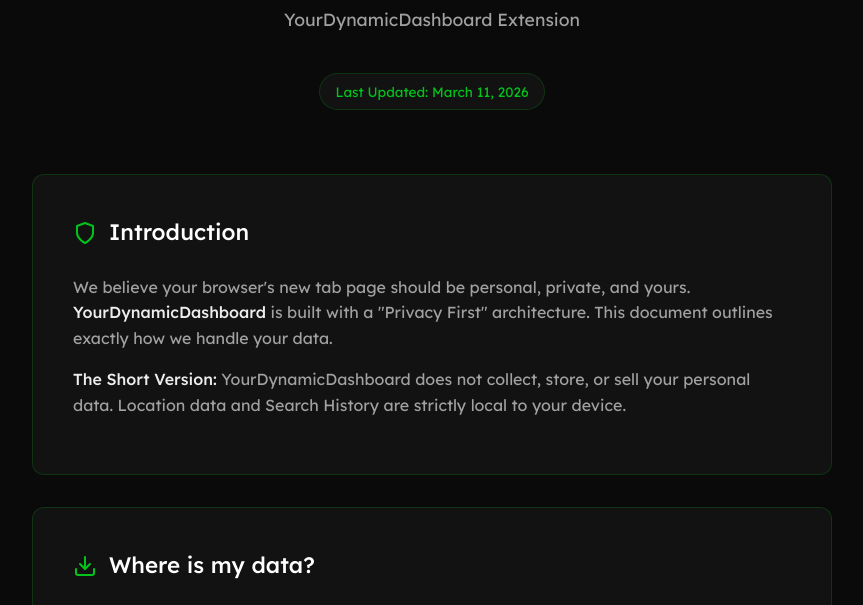
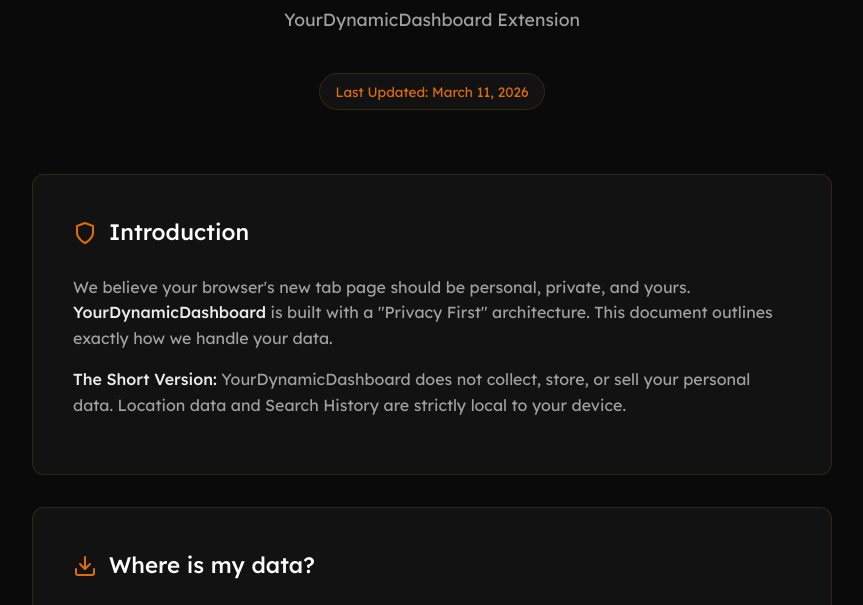
Before and after one commit to xtditom/YourDynamicDashboard, a browser extension: page privacy-policy.html in a window 1280 px wide. Shown: the part 131-736 px from the top of the page, without its empty margins (208-1071 px from the left). Drawn offline with Linux system fonts and the light colour scheme.

Commit message:
updated privacy policy css

```diff
--- a/privacy-policy.html
+++ b/privacy-policy.html
@@ -16,8 +16,8 @@
         --card-bg: #121212;
         --text-primary: #ededed;
         --text-secondary: #a1a1a1;
-        --accent-color: #00c41a; /* Brand matched to the Toxin theme */
-        --border-color: #00ff1525;
+        --accent-color: #dd6d04;
+        --border-color: #ffa60025;
         --code-bg: #2e2f30;
       }
 
```
